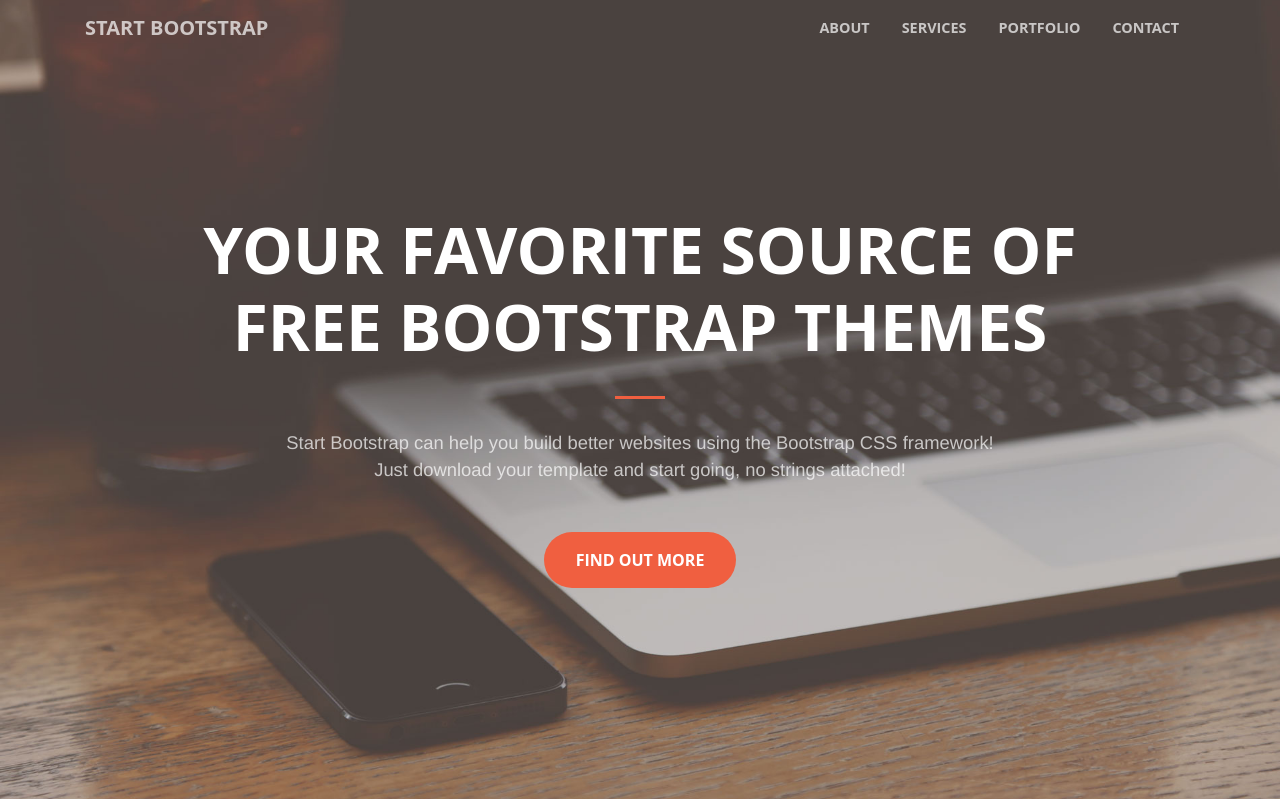
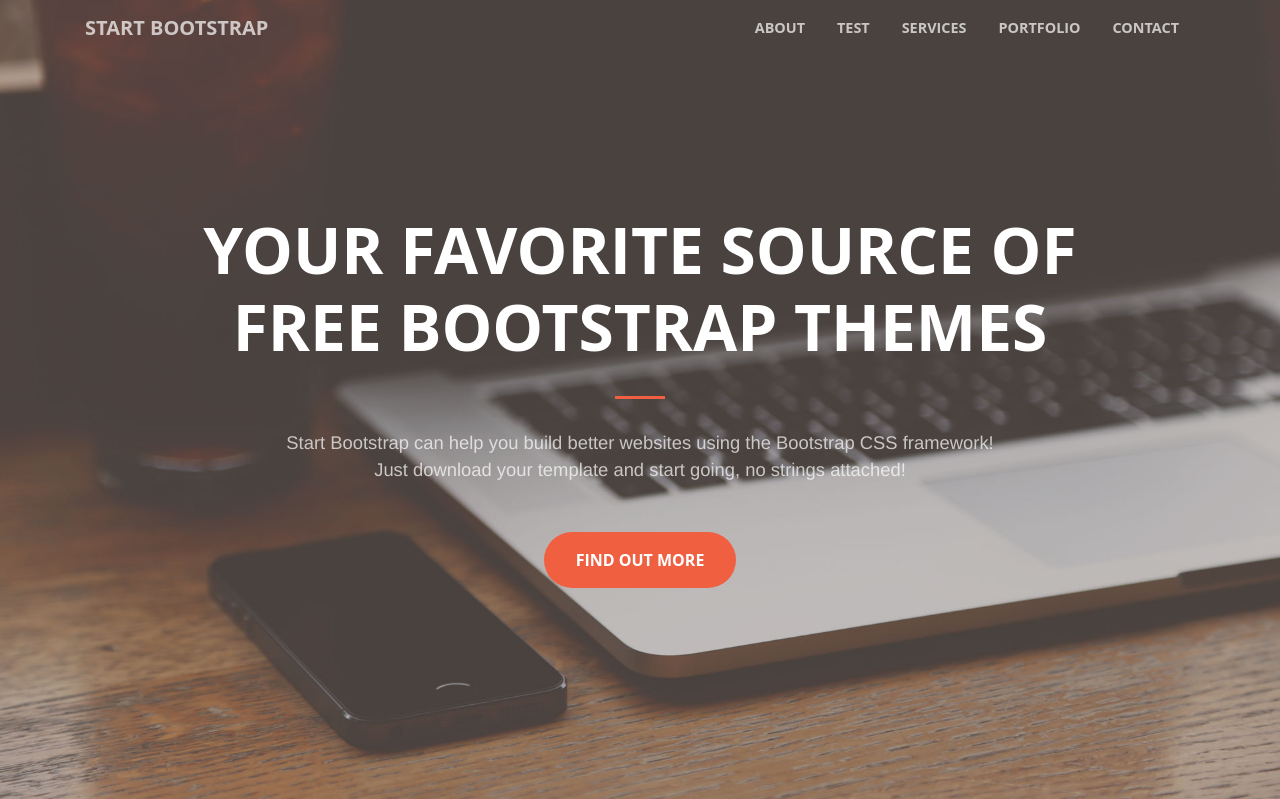
Before and after one commit to rafibarash/Minnehack2018, a Django app: page / in a window 1280 px wide. Shown: the top 799 px of the page. Run offline with Django 3.2, Linux system fonts and the light colour scheme; some libraries are stand-ins or nearby versions.

Commit message:
added test nav

```diff
--- a/concussiontest/templates/concussiontest/includes/navigation.html
+++ b/concussiontest/templates/concussiontest/includes/navigation.html
@@ -38,6 +38,9 @@
           <a class="nav-link js-scroll-trigger" href="#about">About</a>
         </li>
         <li class="nav-item">
+          <a class="nav-link js-scroll-trigger" href="{% url 'test' %}">Test</a>
+        </li>
+        <li class="nav-item">
           <a class="nav-link js-scroll-trigger" href="#services">Services</a>
         </li>
         <li class="nav-item">
```
